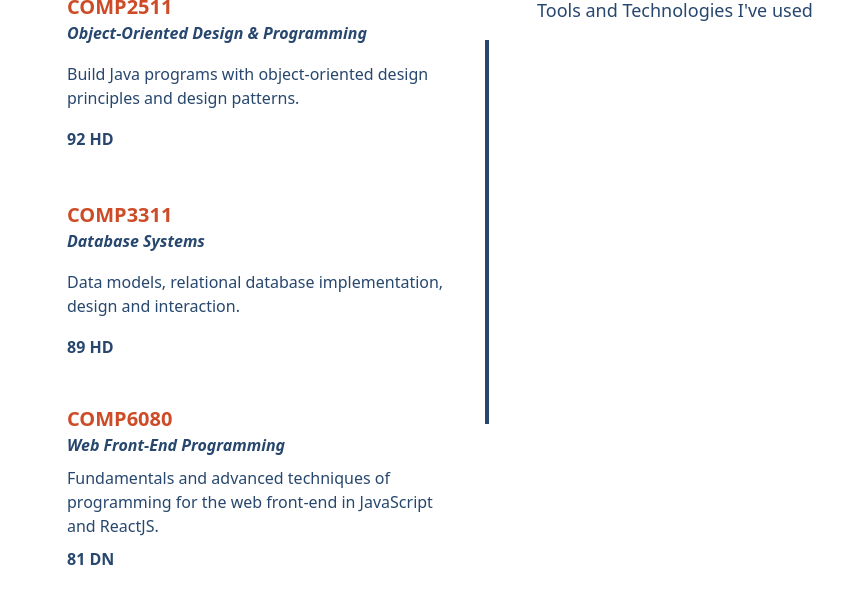
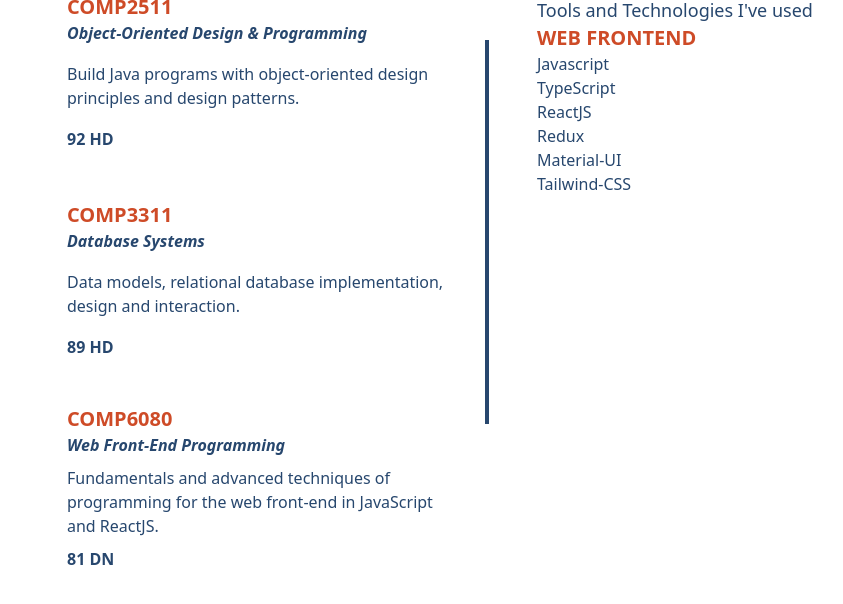
Before and after one commit to Zi-ji/Portfolio, a Gatsby site: page /Skills in a window 1280 px wide. Shown: the part 168-772 px from the top of the page, without its empty margins (161-1004 px from the left). Built offline with nearby package versions, Linux system fonts and the light colour scheme; Gatsby itself is replaced by a stand-in of ours.

Commit message:
added icons

```diff
--- a/src/components/GetIcons.jsx
+++ b/src/components/GetIcons.jsx
@@ -5,6 +5,7 @@ import MaterialIcon from '../images/material.inline.svg'
 import RNIcon from '../images/react_native.inline.svg'
 import TSIcon from '../images/typescript.inline.svg'
 import GatsbyIcon from '../images/gatsbyjs.inline.svg'
+import TailwindIcon from '../images/tailwindcss.inline.svg'
 
 const GetIcons = (string) => {
   switch (string) {
@@ -20,6 +21,8 @@ const GetIcons = (string) => {
       return <TSIcon />
     case 'GatsbyJS':
       return <GatsbyIcon />
+    case 'Tailwind-CSS':
+      return <TailwindIcon />
     default:
       break;
   }
--- a/src/components/Skillboard.jsx
+++ b/src/components/Skillboard.jsx
@@ -1,9 +1,15 @@
 import React from 'react'
+import GetIcons from './GetIcons'
 
-const Skillboard = () => {
+const Skillboard = ({ title, items }) => {
   return (
-    <div>
-
+    <div className="h-60 flex flex-col">
+      <p className="text-xl text-secondary font-bold">{title}</p>
+      {items.map(item => {
+        return (
+          <p className="text-base text-primary font-medium">{item}</p>
+        )
+      })}
     </div>
   )
 }
--- a/src/pages/Project.jsx
+++ b/src/pages/Project.jsx
@@ -33,7 +33,7 @@ const Project = () => {
             title="*this"
             notes={{ title: 'Personal Portfolio' }}
             description="The current website. Built with GatsbyJS and Tailwind CSS. Hope you like it. :)"
-            technologies={['ReactJS', 'GatsbyJS']}
+            technologies={['GatsbyJS', 'Tailwind-CSS']}
             source="https://github.com/Zi-ji/Portfolio"
           />
         </div>
--- a/src/pages/Skills.jsx
+++ b/src/pages/Skills.jsx
@@ -1,5 +1,6 @@
 import React from 'react'
 import Course from '../components/Course'
+import Skillboard from '../components/Skillboard'
 
 const Skills = () => {
   return (
@@ -35,6 +36,12 @@ const Skills = () => {
             <p className="text-3xl text-primary font-bold">Skills ⛏</p>
             <p className="text-lg text-primary font-medium">Tools and Technologies I've used</p>
           </div>
+          <div>
+            <Skillboard
+              title="WEB FRONTEND"
+              items={['Javascript', 'TypeScript', 'ReactJS', 'Redux', 'Material-UI', 'Tailwind-CSS']}
+            />
+          </div>
         </div>
       </main>
     </div>
```
Also changed, not shown: src/images/tailwindcss.inline.svg (added).
